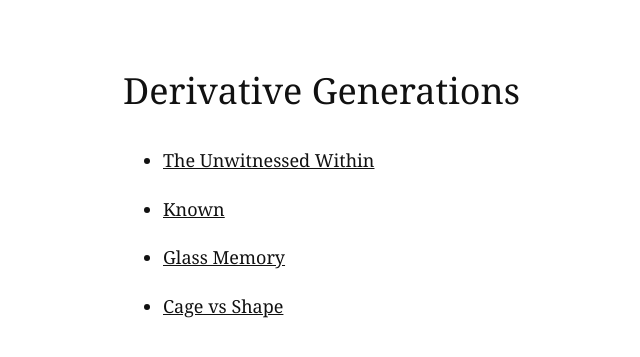
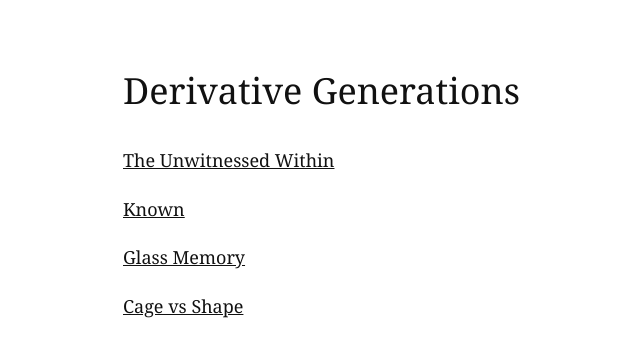
Before and after one commit to nwmnjk/nwmnjk.github.io, a Jekyll site: the page built from README.md, in a window 1280 px wide. Shown: the top 357 px of the page, without its empty margins (217-857 px from the left). Built offline with Jekyll 4.4.1, drawn with Linux system fonts in a browser that asks for light colours; our own code applies the rules of GitHub Pages for plain Markdown files.

Commit message:
remove points

```diff
--- a/assets/css/style.css
+++ b/assets/css/style.css
@@ -17,3 +17,5 @@ a {
 h1, h2, h3 {
   font-weight: normal;
 }
+
+ul { list-style: none; padding: 0; }
```
